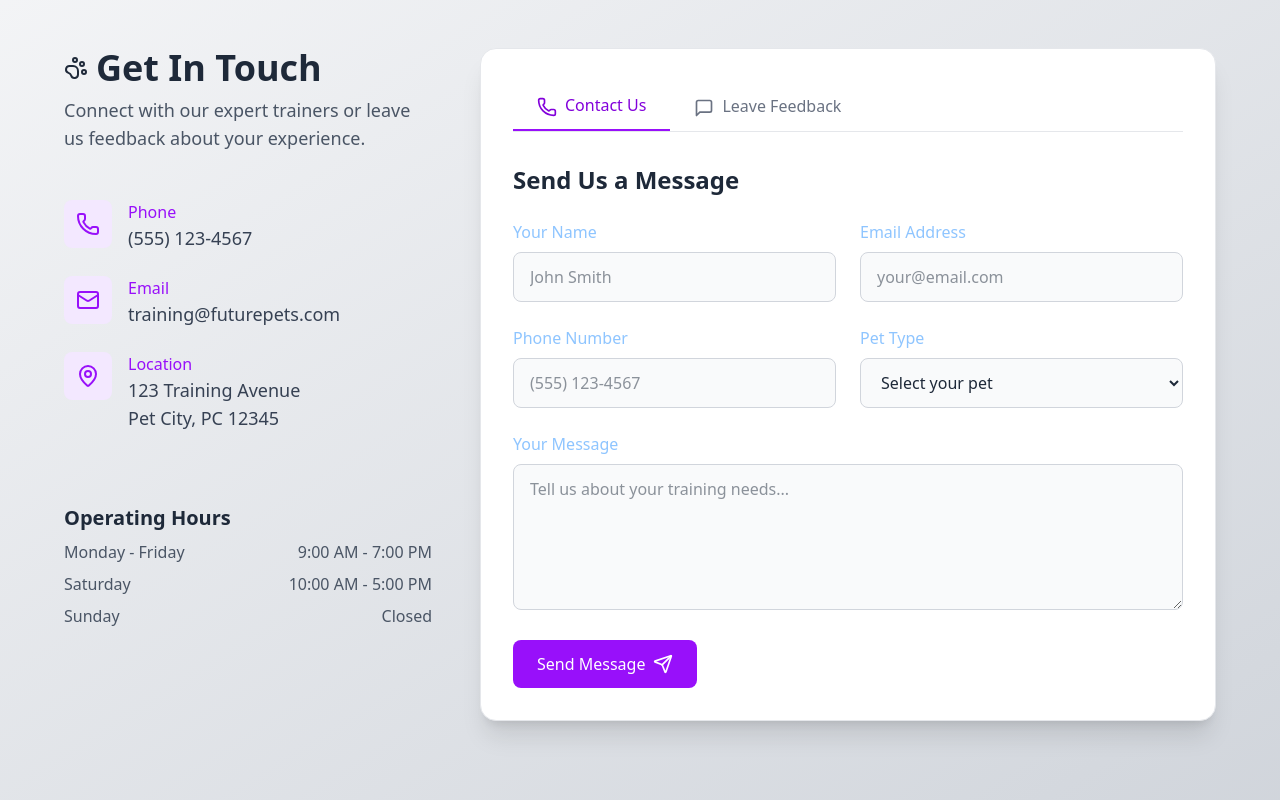
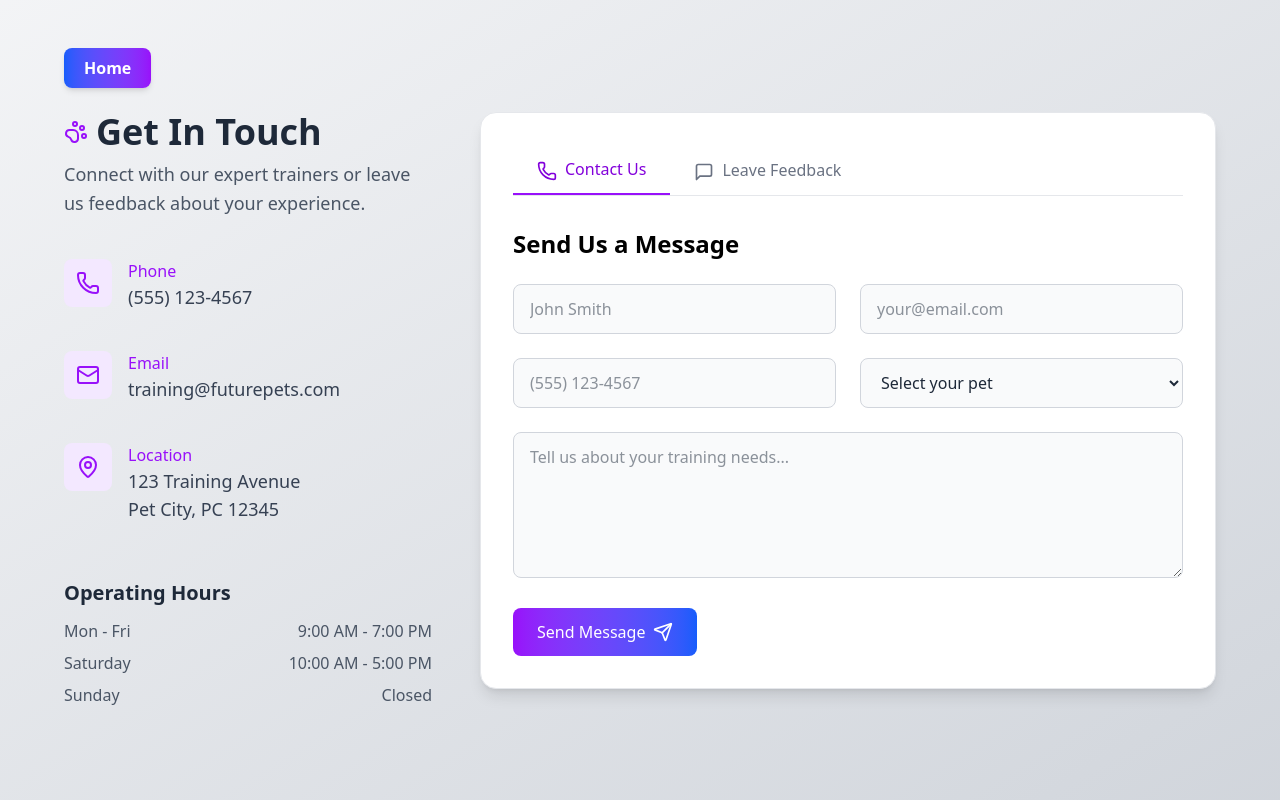
Before and after one commit to sachinggsingh/PawPerfection, a React (Vite) app in the folder Frontend/client/: page /contact in a window 1280 px wide. Built offline with nearby package versions, Linux system fonts and the light colour scheme.

Commit message:
payment gateway remaining

```diff
--- a/Frontend/client/src/pages/Contact.jsx
+++ b/Frontend/client/src/pages/Contact.jsx
@@ -1,132 +1,114 @@
-import { useState } from 'react';
-import { Send, PawPrint, Phone, Mail, MapPin, MessageSquare, Star, Check } from 'lucide-react';
-
+import { useState } from "react";
+import {
+  Send,
+  PawPrint,
+  Phone,
+  Mail,
+  MapPin,
+  MessageSquare,
+  Check,
+} from "lucide-react";
+import { useNavigate } from "react-router-dom";
 
 export default function Contact() {
-  // State for contact form
+  const navigate = useNavigate();
   const [contactForm, setContactForm] = useState({
-    name: '',
-    email: '',
-    phone: '',
-    petType: '',
-    message: '',
+    name: "",
+    email: "",
+    phone: "",
+    petType: "",
+    message: "",
   });
 
-  // State for feedback form
   const [feedbackForm, setFeedbackForm] = useState({
-    name: '',
-    email: '',
+    name: "",
+    email: "",
     rating: 5,
-    comment: '',
-    serviceUsed: '',
+    comment: "",
+    serviceUsed: "",
   });
 
-  const [activeTab, setActiveTab] = useState('contact'); // 'contact' or 'feedback'
+  const [activeTab, setActiveTab] = useState("contact");
   const [submitted, setSubmitted] = useState(false);
 
-  const handleContactChange = (e) => {
+  const handleChange = (e, formSetter) => {
     const { name, value } = e.target;
-    setContactForm((prev) => ({
+    formSetter((prev) => ({
       ...prev,
-      [name]: value
+      [name]: value,
     }));
   };
 
-  const handleFeedbackChange = (e) => {
-    const { name, value } = e.target;
-    setFeedbackForm((prev) => ({
-      ...prev,
-      [name]: value
-    }));
-  };
-
-  const handleContactSubmit = (e) => {
+  const handleSubmit = (e, resetForm) => {
     e.preventDefault();
-    console.log('Contact form submitted:', contactForm);
     setSubmitted(true);
-
     setTimeout(() => {
       setSubmitted(false);
-      setContactForm({
-        name: '',
-        email: '',
-        phone: '',
-        petType: '',
-        message: '',
-      });
-    }, 1000);
-  };
-
-  const handleFeedbackSubmit = (e) => {
-    e.preventDefault();
-    console.log('Feedback form submitted:', feedbackForm);
-    setSubmitted(true);
-
-    // Reset form after 3 seconds
-    setTimeout(() => {
-      setSubmitted(false);
-      setFeedbackForm({
-        name: '',
-        email: '',
-        comment: '',
-        serviceUsed: '',
-      });
-    }, 3000);
+      resetForm();
+    }, 2000);
   };
 
   return (
-    <div className="bg-gradient-to-br from-gray-100 to-gray-300 min-h-screen text-gray-800 p-6 md:p-12">
+    <div className="bg-gradient-to-br from-gray-100 to-gray-300 min-h-screen p-6 md:p-12">
       <div className="max-w-6xl mx-auto">
+        <button
+          className="mb-6 bg-gradient-to-r from-blue-600 to-purple-600 hover:opacity-90 text-white font-semibold py-2 px-5 rounded-lg shadow-md"
+          onClick={() => navigate("/")}
+        >
+          Home
+        </button>
+
         <div className="flex flex-col md:flex-row gap-12">
-          {/* Left Column - Contact Info */}
-          <div className="md:w-1/3 space-y-12">
+          {/* Left Info */}
+          <div className="md:w-1/3 space-y-10">
             <div>
               <h1 className="text-4xl font-bold mb-2 flex items-center text-gray-800">
-                <PawPrint className="mr-2" />
+                <PawPrint className="mr-2 text-purple-600" />
                 Get In Touch
               </h1>
-              <p className="text-gray-600 text-lg">
-                Connect with our expert trainers or leave us feedback about your experience.
+              <p className="text-gray-600 text-lg leading-relaxed">
+                Connect with our expert trainers or leave us feedback about
+                your experience.
               </p>
             </div>
 
-            <div className="space-y-6">
-              <div className="flex items-start space-x-4">
-                <div className="bg-purple-100 p-3 rounded-lg">
-                  <Phone className="text-purple-600" />
-                </div>
+            {/* Contact Info */}
+            {[
+              {
+                icon: <Phone className="text-purple-600" />,
+                title: "Phone",
+                detail: "(555) 123-4567",
+              },
+              {
+                icon: <Mail className="text-purple-600" />,
+                title: "Email",
+                detail: "training@futurepets.com",
+              },
+              {
+                icon: <MapPin className="text-purple-600" />,
+                title: "Location",
+                detail: "123 Training Avenue\nPet City, PC 12345",
+              },
+            ].map((item, i) => (
+              <div key={i} className="flex items-start space-x-4">
+                <div className="bg-purple-100 p-3 rounded-lg">{item.icon}</div>
                 <div>
-                  <h3 className="font-medium text-purple-600">Phone</h3>
-                  <p className="text-lg text-gray-700">(555) 123-4567</p>
+                  <h3 className="font-medium text-purple-600">{item.title}</h3>
+                  <p className="text-lg text-gray-700 whitespace-pre-line">
+                    {item.detail}
+                  </p>
                 </div>
               </div>
+            ))}
 
-              <div className="flex items-start space-x-4">
-                <div className="bg-purple-100 p-3 rounded-lg">
-                  <Mail className="text-purple-600" />
-                </div>
-                <div>
-                  <h3 className="font-medium text-purple-600">Email</h3>
-                  <p className="text-lg text-gray-700">training@futurepets.com</p>
-                </div>
-              </div>
-
-              <div className="flex items-start space-x-4">
-                <div className="bg-purple-100 p-3 rounded-lg">
-                  <MapPin className="text-purple-600" />
-                </div>
-                <div>
-                  <h3 className="font-medium text-purple-600">Location</h3>
-                  <p className="text-lg text-gray-700">123 Training Avenue<br />Pet City, PC 12345</p>
-                </div>
-              </div>
-            </div>
-
-            <div className="pt-6">
-              <h3 className="text-xl font-semibold mb-2 text-gray-800">Operating Hours</h3>
+            {/* Hours */}
+            <div className="pt-4">
+              <h3 className="text-xl font-semibold mb-3 text-gray-800">
+                Operating Hours
+              </h3>
               <div className="space-y-2 text-gray-600">
                 <p className="flex justify-between">
-                  <span>Monday - Friday</span>
+                  <span>Mon - Fri</span>
                   <span>9:00 AM - 7:00 PM</span>
                 </p>
                 <p className="flex justify-between">
@@ -141,97 +123,120 @@ export default function Contact() {
             </div>
           </div>
 
-          {/* Right Column - Contact & Feedback Forms */}
+          {/* Right Form */}
           <div className="md:w-2/3">
-            <div className="bg-white rounded-2xl p-8 border border-gray-200 shadow-xl">
+            <div className="bg-white rounded-2xl p-8 border border-gray-200 shadow-lg">
               {submitted ? (
                 <div className="flex flex-col items-center justify-center py-12 text-center space-y-6">
-                  <div className="bg-purple-600 p-4 rounded-full">
+                  <div className="bg-purple-600 p-4 rounded-full shadow-lg">
                     <Check size={48} className="text-white" />
                   </div>
-                  <h2 className="text-3xl font-bold text-gray-800">Submitted Successfully!</h2>
+                  <h2 className="text-3xl font-bold text-gray-800">
+                    Submitted Successfully!
+                  </h2>
                   <p className="text-gray-600 text-lg max-w-md">
-                    Thank you for reaching out. Our team will process your submission shortly.
+                    Thank you for reaching out. Our team will process your
+                    submission shortly.
                   </p>
                 </div>
               ) : (
                 <>
-                  {/* Tab Navigation */}
+                  {/* Tabs */}
                   <div className="flex mb-8 border-b border-gray-200">
+                    {[
+                      {
+                        key: "contact",
+                        label: "Contact Us",
+                        icon: <Phone className="inline-block mr-2 w-5 h-5" />,
+                      },
+                      {
+                        key: "feedback",
+                        label: "Leave Feedback",
+                        icon: (
+                          <MessageSquare className="inline-block mr-2 w-5 h-5" />
+                        ),
+                      },
+                    ].map((tab) => (
                       <button
-                      className={`px-6 py-3 font-medium ${activeTab === 'contact'
-                        ? 'text-purple-700 border-b-2 border-purple-600'
-                        : 'text-gray-500 hover:text-blue-600'}`}
-                      onClick={() => setActiveTab('contact')}
+                        key={tab.key}
+                        className={`px-6 py-3 font-medium transition-all duration-300 ${
+                          activeTab === tab.key
+                            ? "text-purple-700 border-b-2 border-purple-600"
+                            : "text-gray-500 hover:text-blue-600"
+                        }`}
+                        onClick={() => setActiveTab(tab.key)}
                       >
-                      <Phone className="inline-block mr-2 w-5 h-5" />
-                      Contact Us
+                        {tab.icon}
+                        {tab.label}
                       </button>
-                    <button
-                      className={`px-6 py-3 font-medium ${activeTab === 'feedback'
-                        ? 'text-purple-700 border-b-2 border-purple-600'
-                        : 'text-gray-500 hover:text-blue-600'}`}
-                      onClick={() => setActiveTab('feedback')}
-                    >
-                      <MessageSquare className="inline-block mr-2 w-5 h-5" />
-                      Leave Feedback
-                    </button>
+                    ))}
                   </div>
 
                   {/* Contact Form */}
-                  {activeTab === 'contact' && (
-                    <form onSubmit={handleContactSubmit} className="space-y-6">
-                      <h2 className="text-2xl font-bold mb-6">Send Us a Message</h2>
+                  {activeTab === "contact" && (
+                    <form
+                      onSubmit={(e) =>
+                        handleSubmit(e, () =>
+                          setContactForm({
+                            name: "",
+                            email: "",
+                            phone: "",
+                            petType: "",
+                            message: "",
+                          })
+                        )
+                      }
+                      className="space-y-6"
+                    >
+                      <h2 className="text-2xl font-bold mb-6">
+                        Send Us a Message
+                      </h2>
 
+                      {/* Name + Email */}
                       <div className="grid grid-cols-1 md:grid-cols-2 gap-6">
-                        <div>
-                          <label className="block text-blue-300 mb-2" htmlFor="name">Your Name</label>
+                        {[
+                          {
+                            id: "contact-name",
+                            name: "name",
+                            type: "text",
+                            placeholder: "John Smith",
+                            value: contactForm.name,
+                          },
+                          {
+                            id: "contact-email",
+                            name: "email",
+                            type: "email",
+                            placeholder: "your@email.com",
+                            value: contactForm.email,
+                          },
+                        ].map((field) => (
+                          <div key={field.id}>
                             <input
-                            type="text"
-                            id="name"
-                            name="name"
-                            value={contactForm.name}
-                            onChange={handleContactChange}
+                              {...field}
                               required
+                              onChange={(e) =>
+                                handleChange(e, setContactForm)
+                              }
                               className="w-full bg-gray-50 border border-gray-300 rounded-lg px-4 py-3 focus:outline-none focus:ring-2 focus:ring-blue-500 text-gray-800"
-                            placeholder="John Smith"
                             />
                           </div>
-
-                        <div>
-                          <label className="block text-blue-300 mb-2" htmlFor="email">Email Address</label>
-                          <input
-                            type="email"
-                            id="email"
-                            name="email"
-                            value={contactForm.email}
-                            onChange={handleContactChange}
-                            required
-                            className="w-full bg-gray-50 border border-gray-300 rounded-lg px-4 py-3 focus:outline-none focus:ring-2 focus:ring-blue-500 text-gray-800"
-                            placeholder="your@email.com"
-                          />
+                        ))}
                       </div>
 
-                        <div>
-                          <label className="block text-blue-300 mb-2" htmlFor="phone">Phone Number</label>
+                      {/* Phone + Pet Type */}
+                      <div className="grid grid-cols-1 md:grid-cols-2 gap-6">
                         <input
                           type="tel"
-                            id="phone"
                           name="phone"
+                          placeholder="(555) 123-4567"
                           value={contactForm.phone}
-                            onChange={handleContactChange}
+                          onChange={(e) => handleChange(e, setContactForm)}
                           className="w-full bg-gray-50 border border-gray-300 rounded-lg px-4 py-3 focus:outline-none focus:ring-2 focus:ring-blue-500 text-gray-800"
-                            placeholder="(555) 123-4567"
                         />
-                        </div>
-
-                        <div>
-                          <label className="block text-blue-300 mb-2" htmlFor="petType">Pet Type</label>
                         <select
-                            id="petType"
                           name="petType"
                           value={contactForm.petType}
-                            onChange={handleContactChange}
+                          onChange={(e) => handleChange(e, setContactForm)}
                           required
                           className="w-full bg-gray-50 border border-gray-300 rounded-lg px-4 py-3 focus:outline-none focus:ring-2 focus:ring-blue-500 text-gray-800"
                         >
@@ -243,76 +248,76 @@ export default function Contact() {
                           <option value="other">Other</option>
                         </select>
                       </div>
-                      </div>
 
-                      <div>
-                        <label className="block text-blue-300 mb-2" htmlFor="message">Your Message</label>
+                      {/* Message */}
                       <textarea
-                          id="message"
                         name="message"
                         value={contactForm.message}
-                          onChange={handleContactChange}
+                        onChange={(e) => handleChange(e, setContactForm)}
                         required
                         rows="5"
+                        placeholder="Tell us about your training needs..."
                         className="w-full bg-gray-50 border border-gray-300 rounded-lg px-4 py-3 focus:outline-none focus:ring-2 focus:ring-blue-500 text-gray-800"
-                          placeholder="Tell us about your training needs..."
                       ></textarea>
-                      </div>
 
                       <button
                         type="submit"
-                        className="bg-purple-600 hover:bg-blue-600 px-6 py-3 rounded-lg font-medium flex items-center transition-all duration-300 hover:shadow-lg text-white"
+                        className="bg-gradient-to-r from-purple-600 to-blue-600 hover:opacity-90 px-6 py-3 rounded-lg font-medium flex items-center gap-2 transition-all duration-300 hover:shadow-lg text-white"
                       >
                         Send Message
-                        <Send className="ml-2 w-5 h-5" />
+                        <Send className="w-5 h-5" />
                       </button>
                     </form>
                   )}
 
                   {/* Feedback Form */}
-                  {activeTab === 'feedback' && (
-                    <form onSubmit={handleFeedbackSubmit} className="space-y-6">
-                      <h2 className="text-2xl font-bold mb-6">Share Your Experience</h2>
-
+                  {activeTab === "feedback" && (
+                    <form
+                      onSubmit={(e) =>
+                        handleSubmit(e, () =>
+                          setFeedbackForm({
+                            name: "",
+                            email: "",
+                            rating: 5,
+                            comment: "",
+                            serviceUsed: "",
+                          })
+                        )
+                      }
+                      className="space-y-6"
+                    >
+                      <h2 className="text-2xl font-bold mb-6">
+                        Share Your Experience
+                      </h2>
+                      {/* Name + Email */}
                       <div className="grid grid-cols-1 md:grid-cols-2 gap-6">
-                        <div>
-                          <label className="block text-blue-300 mb-2" htmlFor="feedback-name">Your Name</label>
                         <input
                           type="text"
-                            id="feedback-name"
                           name="name"
+                          placeholder="John Smith"
                           value={feedbackForm.name}
-                            onChange={handleFeedbackChange}
+                          onChange={(e) => handleChange(e, setFeedbackForm)}
                           required
                           className="w-full bg-gray-50 border border-gray-300 rounded-lg px-4 py-3 focus:outline-none focus:ring-2 focus:ring-blue-500 text-gray-800"
-                            placeholder="John Smith"
+                        />
+                        <input
+                          type="email"
+                          name="email"
+                          placeholder="xyz@gmail.com"
+                          value={feedbackForm.email}
+                          onChange={(e) => handleChange(e, setFeedbackForm)}
+                          required
+                          className="w-full bg-gray-50 border border-gray-300 rounded-lg px-4 py-3 focus:outline-none focus:ring-2 focus:ring-blue-500 text-gray-800"
                         />
                       </div>
 
-                        <div>
-                        <label className="block text-blue-300 mb-2" htmlFor="feedback-name">Your Name</label>
-                          <input
-                            type="email"
-                            id="feedback-email"
-                            name="email"
-                            value={feedbackForm.email}
-                            onChange={handleFeedbackChange}
+                      {/* Service */}
+                      <select
+                        name="serviceUsed"
+                        value={feedbackForm.serviceUsed}
+                        onChange={(e) => handleChange(e, setFeedbackForm)}
                         required
                         className="w-full bg-gray-50 border border-gray-300 rounded-lg px-4 py-3 focus:outline-none focus:ring-2 focus:ring-blue-500 text-gray-800"
-                            placeholder="xyz@gmail.com"
-                          />
-                        </div>
-                      </div>
-
-                      <div>
-                        <label className="block text-blue-300 mb-2" htmlFor="serviceUsed">Service Used</label>
-                        <select
-                          id="serviceUsed"
-                          name="serviceUsed"
-                          value={feedbackForm.serviceUsed}
-                          onChange={handleFeedbackChange}
-                          required
-                          className="w-full bg-white/5 border border-blue-700/50 rounded-lg px-4 py-3 focus:outline-none focus:ring-2 focus:ring-blue-500"
                       >
                         <option value="">Select a service</option>
                         <option value="obedience">Basic Obedience Training</option>
@@ -322,28 +327,24 @@ export default function Contact() {
                         <option value="virtual">Virtual Consultation</option>
                         <option value="other">Other</option>
                       </select>
-                      </div>
 
-                      <div>
-                        <label className="block text-blue-300 mb-2" htmlFor="comment">Your Feedback</label>
+                      {/* Comment */}
                       <textarea
-                          id="comment"
                         name="comment"
                         value={feedbackForm.comment}
-                          onChange={handleFeedbackChange}
+                        onChange={(e) => handleChange(e, setFeedbackForm)}
                         required
                         rows="4"
-                          className="w-full bg-white/5 border border-blue-700/50 rounded-lg px-4 py-3 focus:outline-none focus:ring-2 focus:ring-blue-500"
                         placeholder="Tell us about your experience..."
+                        className="w-full bg-gray-50 border border-gray-300 rounded-lg px-4 py-3 focus:outline-none focus:ring-2 focus:ring-blue-500 text-gray-800"
                       ></textarea>
-                      </div>
 
                       <button
                         type="submit"
-                        className="bg-gradient-to-r from-blue-600 to-purple-600 hover:from-blue-500 hover:to-purple-500 px-6 py-3 rounded-lg font-medium flex items-center transition-all duration-300 hover:shadow-lg"
+                        className="bg-gradient-to-r from-blue-600 to-purple-600 hover:opacity-90 px-6 py-3 rounded-lg font-medium flex items-center gap-2 transition-all duration-300 hover:shadow-lg text-white"
                       >
                         Submit Feedback
-                        <MessageSquare className="ml-2 w-5 h-5" />
+                        <MessageSquare className="w-5 h-5" />
                       </button>
                     </form>
                   )}
```
Also changed, not shown: Frontend/client/src/components/auth/Login.jsx (+2 -8 lines), Frontend/client/src/components/auth/Signup.jsx (+2 -9 lines), Frontend/client/src/features/auth/loginSlice.js (+16 -10 lines), Frontend/client/src/utils/api.js (+5 -4 lines), 1 other file (tests, documents, lock files or other folders). Lines whose indentation alone changed are shown as unchanged.
